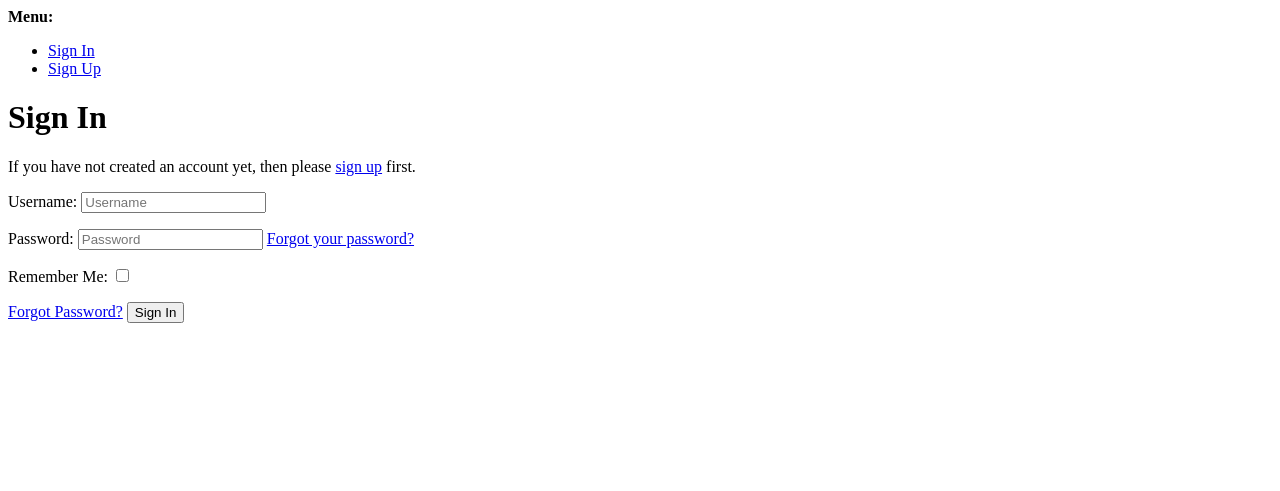
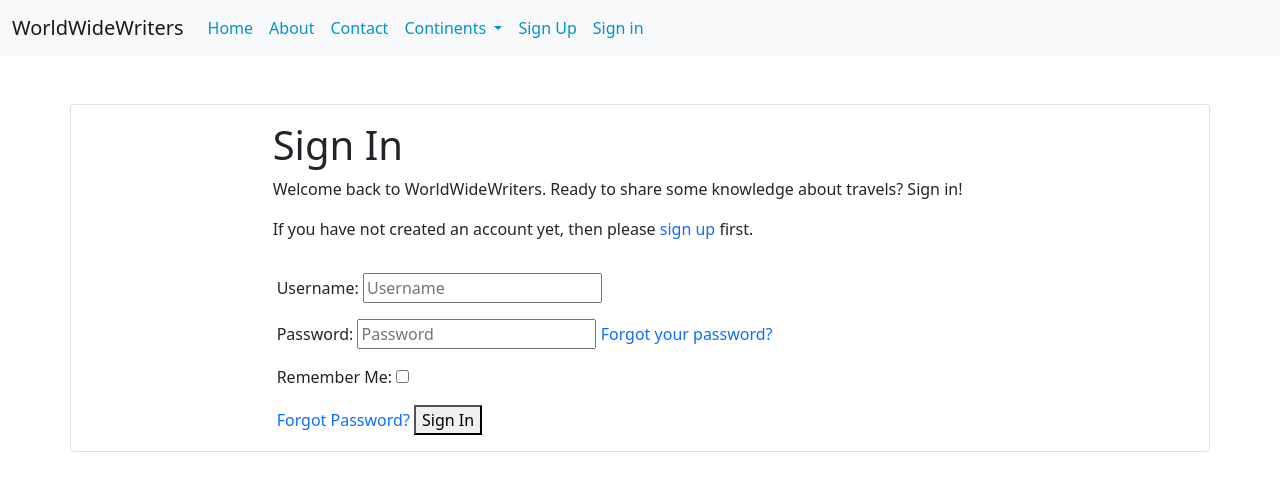
Before and after one commit to KlaraMartinsson/WorldWideWriters, a Django app: page /accounts/login/ in a window 1280 px wide. Shown: the top 491 px of the page. Run offline with Django 4.2, Linux system fonts and the light colour scheme; some libraries are stand-ins or nearby versions.

Commit message:
Add bootstrap positioning  to account registration pages

```diff
--- a/templates/account/login.html
+++ b/templates/account/login.html
@@ -1,38 +1,24 @@
-{% extends "account/base.html" %}
+{% extends "base.html" %}
 
 {% load i18n %}
 {% load account socialaccount %}
 
-{% block head_title %}{% trans "Sign In" %}{% endblock head_title %}
+{% block head_title %}{% trans "Sign In" %}{% endblock %}
 
 {% block content %}
 
+<div class="container mt-5 card">
+    <div class="row">
+        <div class="col-md offset-md-2 pt-3">
             <h1>{% trans "Sign In" %}</h1>
 
-{% get_providers as socialaccount_providers %}
-
-{% if socialaccount_providers %}
-<p>{% blocktrans with site.name as site_name %}Please sign in with one
-of your existing third party accounts. Or, <a href="{{ signup_url }}">sign up</a>
-for a {{ site_name }} account and sign in below:{% endblocktrans %}</p>
-
-<div class="socialaccount_ballot">
-
-  <ul class="socialaccount_providers">
-    {% include "socialaccount/snippets/provider_list.html" with process="login" %}
-  </ul>
-
-  <div class="login-or">{% trans 'or' %}</div>
-
+            <p>{% blocktrans %} Welcome back to WorldWideWriters. Ready to share some knowledge about travels? Sign in!</p>
+            <p>If you have not created an account yet, then please
+            <a href="{{ signup_url }}">sign up</a> first.{% endblocktrans %}</p>
         </div>
-
-{% include "socialaccount/snippets/login_extra.html" %}
-
-{% else %}
-<p>{% blocktrans %}If you have not created an account yet, then please
-<a href="{{ signup_url }}">sign up</a> first.{% endblocktrans %}</p>
-{% endif %}
-
+    </div>
+    <div class="row">
+        <div class="col-md offset-md-2 p-3">
             <form class="login" method="POST" action="{% url 'account_login' %}">
                 {% csrf_token %}
                 {{ form.as_p }}
@@ -42,5 +28,7 @@ for a {{ site_name }} account and sign in below:{% endblocktrans %}</p>
                 <a class="button secondaryAction" href="{% url 'account_reset_password' %}">{% trans "Forgot Password?" %}</a>
                 <button class="primaryAction" type="submit">{% trans "Sign In" %}</button>
             </form>
-
+        </div>
+    </div>
+</div>
 {% endblock content %}
--- a/templates/account/signup.html
+++ b/templates/account/signup.html
@@ -1,14 +1,13 @@
-{% extends "account/base.html" %}
+{% extends "base.html" %}
 
 {% load i18n %}
 
 {% block head_title %}{% trans "Signup" %}{% endblock head_title %}
 
 {% block content %}
+<div class="container card mt-5 col-9 col-md-6 col-lg-4 p-3">
     <h1>{% trans "Sign Up" %}</h1>
-
     <p>{% blocktrans %}Already have an account? Then please <a href="{{ login_url }}">sign in</a>.{% endblocktrans %}</p>
-
     <form class="signup" id="signup_form" method="post" action="{% url 'account_signup' %}">
         {% csrf_token %}
         {{ form.as_p }}
@@ -17,5 +16,6 @@
         {% endif %}
         <button type="submit">{% trans "Sign Up" %} &raquo;</button>
     </form>
+</div>
 
 {% endblock content %}
--- a/templates/base.html
+++ b/templates/base.html
@@ -52,7 +52,7 @@
                     {% if user.is_authenticated %}
                     <li class="nav-item">
                         <a class="nav-link {% if request.path == logout_url %}active{% endif %}" aria-current="page"
-                            href="{% url 'account_logout' %}">Logout</a>
+                            href="{% url 'account_logout' %}">Sign out</a>
                     </li>
                     {% else %}
                     <li class="nav-item">
@@ -61,7 +61,7 @@
                     </li>
                     <li class="nav-item">
                         <a class="nav-link {% if request.path == login_url %}active{% endif %}" aria-current="page"
-                            href="{% url 'account_login' %}">Login</a>
+                            href="{% url 'account_login' %}">Sign in</a>
                     </li>
                     {% endif %}
                 </ul>
```
Also changed, not shown: templates/account/logout.html (+5 -4 lines). Lines whose indentation alone changed are shown as unchanged.
